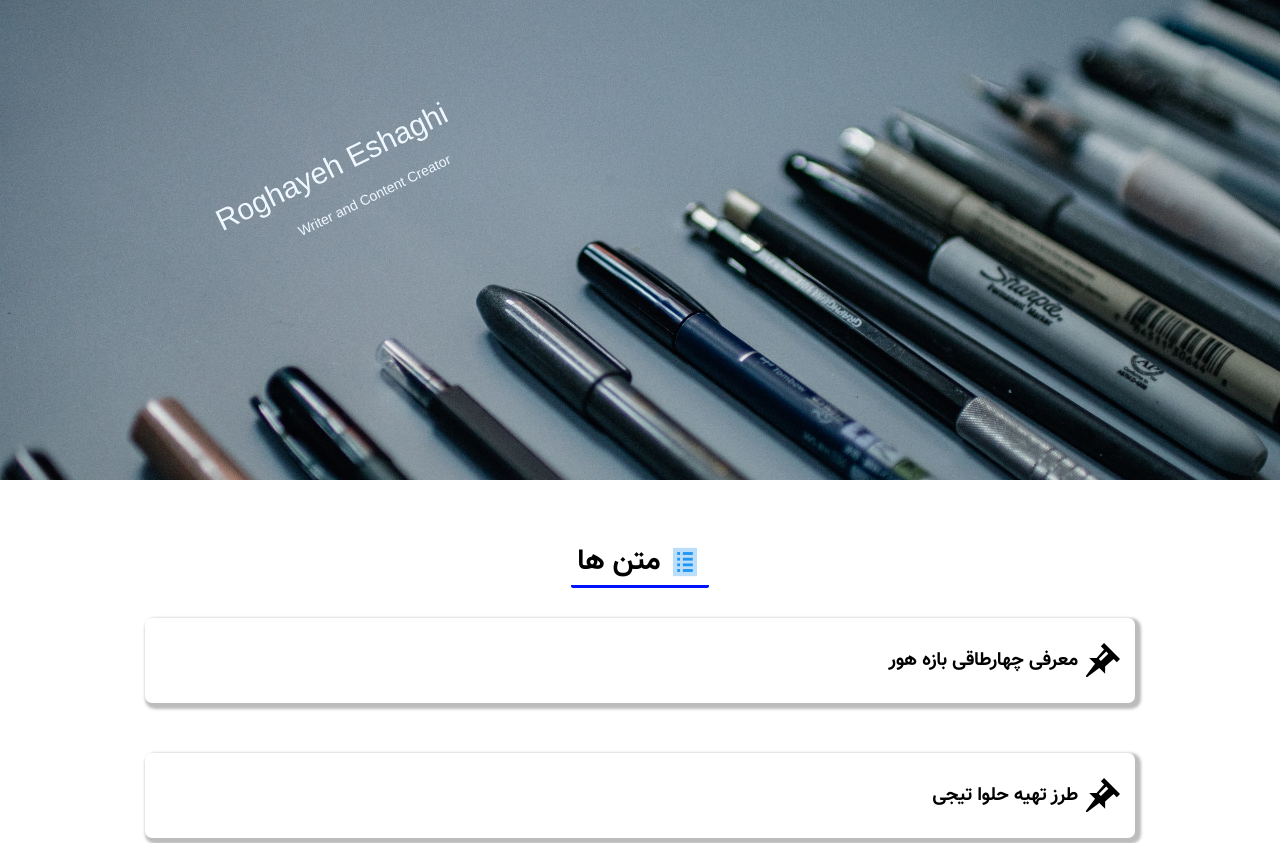
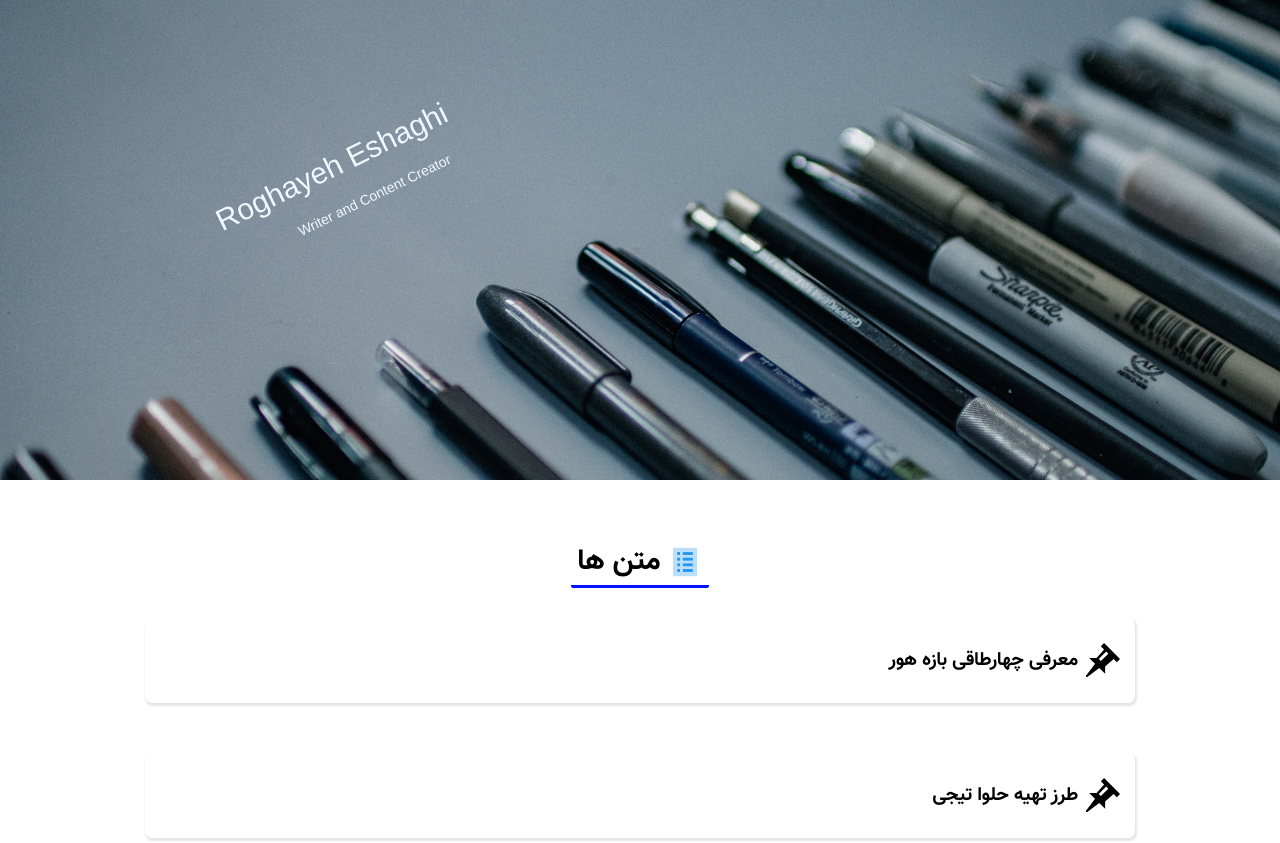
Before and after one commit to Roghayeh-EsHaghi/resume, a React (Create React App) app: page / in a window 1280 px wide. Shown: the top 843 px of the page. Built offline with nearby package versions, Linux system fonts and the light colour scheme.

Commit message:
fixed shadow and overflow y on stories

```diff
--- a/src/assets/styles/App.css
+++ b/src/assets/styles/App.css
@@ -144,7 +144,7 @@ body {
 .story {
   background-color: #ffffff;
   width: 75%;
-  box-shadow: 3px 3px 3px 3px rgb(189, 188, 188);
+  box-shadow: 1px 2px 2px 1px rgb(230, 229, 229);
   height: fit-content;
   padding: 0 15px;
   margin-bottom: 50px;
@@ -172,6 +172,6 @@ footer {
 .collapsible {
   transition: all 0.75s linear;
   transition-delay: 0ms;
-  overflow-y: hidden;
+  overflow-y: auto;
   margin-bottom: 0px;
 }
```
